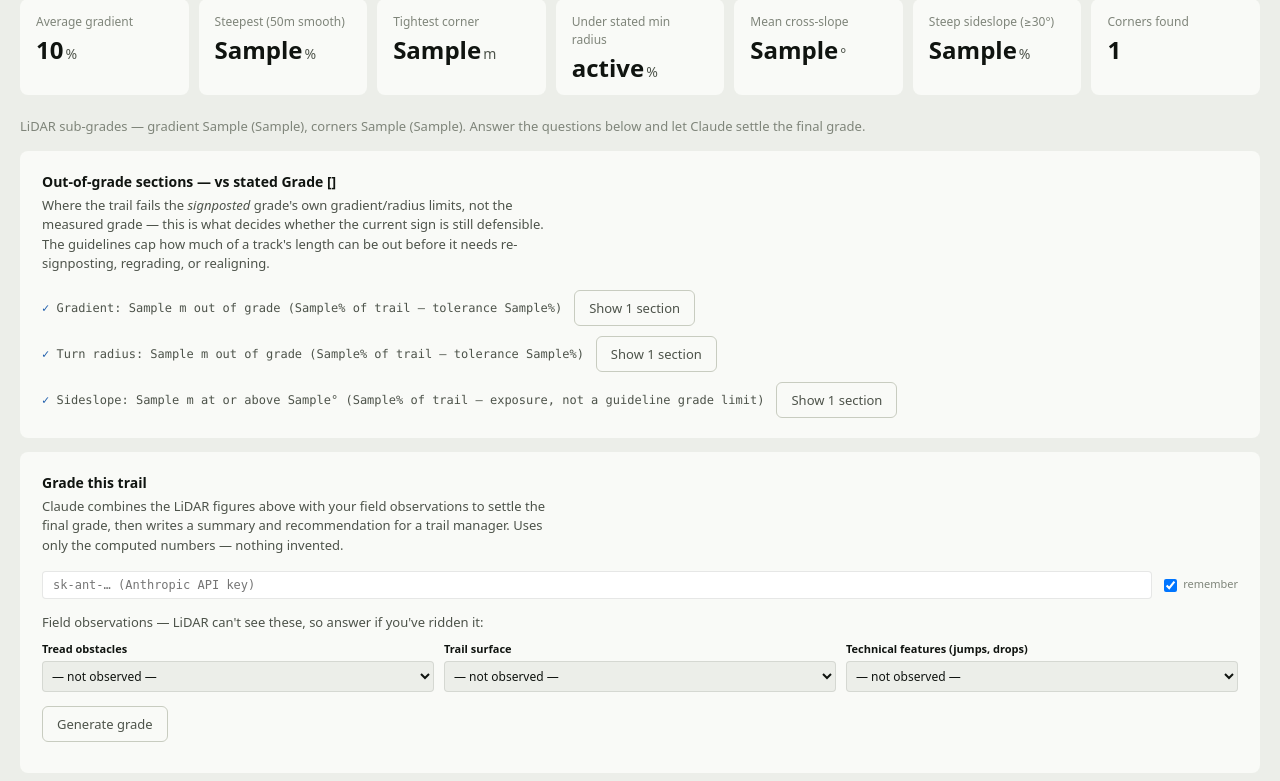
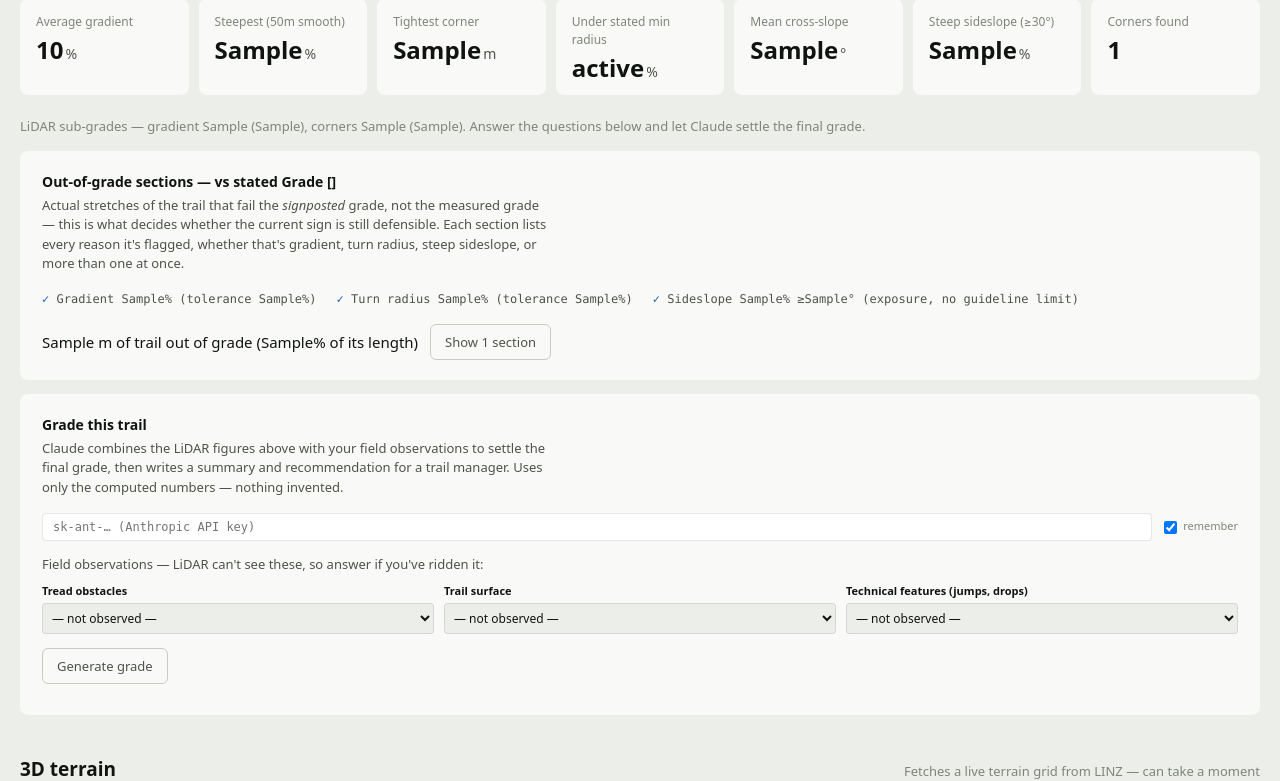
Before and after one commit to Sheasheak/lidar-trail-audit, a Flask app: template trail_grader/templates/result_v11.html in a window 1280 px wide. Shown: the part 273-1054 px from the top of the page. Run offline with Flask 3, Linux system fonts and the light colour scheme; the template is opened without the code that fills it: most values are stand-ins (such as "Sample title", 1, 10 or a date in 2020).

Commit message:
Merge out-of-grade sections by chainage instead of splitting by metric
The "Out-of-grade sections" card showed three separate breakdowns
(gradient, turn radius, sideslope), each with its own table — fine
for debugging, not how an inspector thinks about it. They care about
which physical stretches of trail are a problem, not which specific
measurement tripped first.

Added merge_out_of_grade_sections() in grader_v11.py: merges the
three run lists on physical chainage (accounting for each metric's
own sampling step — 1 m for gradient/radius, 5 m for sideslope —
before merging, so combined lengths stay honest), keeping the worst
value per metric when a section is flagged for more than one reason.
The card now shows one summary line, one toggle, and one table with
a "Why" column instead of three of each. The per-tolerance pass/fail
line stays as a compact checkrow up top.

Co-Authored-By: Claude Sonnet 5 <noreply@anthropic.com>

```diff
--- a/trail_grader/grader_v11.py
+++ b/trail_grader/grader_v11.py
@@ -441,6 +441,50 @@ def _exceedance_runs(stations_values, station_step, is_bad, worse):
     return runs
 
 
+def merge_out_of_grade_sections(gradient_exceedances, radius_exceedances, sideslope_exceedances):
+    """Collapse the three separate gradient/radius/sideslope run lists into
+    one physical-chainage view — DOC and inspectors think in terms of "this
+    stretch of trail is a problem", not which specific metric tripped it.
+    Each run's [start_m, start_m+length_m) already accounts for its own
+    sampling step (1 m for gradient/radius, 5 m for sideslope), so merging
+    on that physical extent — rather than raw start_m/end_m, which use
+    different step conventions — keeps the combined lengths honest."""
+    tagged = []
+    for r in gradient_exceedances:
+        tagged.append((r["start_m"], r["start_m"] + r["length_m"], "gradient", r["peak"]))
+    for r in radius_exceedances:
+        tagged.append((r["start_m"], r["start_m"] + r["length_m"], "radius", r["peak"]))
+    for r in sideslope_exceedances:
+        tagged.append((r["start_m"], r["start_m"] + r["length_m"], "sideslope", r["peak_deg"]))
+    tagged.sort(key=lambda t: t[0])
+
+    worse = {
+        "gradient": lambda a, b: a if abs(a) >= abs(b) else b,
+        "radius": min,
+        "sideslope": lambda a, b: a if abs(a) >= abs(b) else b,
+    }
+    label = {
+        "gradient": lambda v: f"Gradient {v}%",
+        "radius": lambda v: f"Turn radius {v} m",
+        "sideslope": lambda v: f"Sideslope {v}°",
+    }
+
+    merged = []
+    for start, end, kind, peak in tagged:
+        if merged and start <= merged[-1]["end"]:
+            merged[-1]["end"] = max(merged[-1]["end"], end)
+            merged[-1]["peaks"][kind] = worse[kind](merged[-1]["peaks"].get(kind, peak), peak)
+        else:
+            merged.append({"start": start, "end": end, "peaks": {kind: peak}})
+
+    return [{
+        "start_m": round(m["start"]),
+        "end_m": round(m["end"]),
+        "length_m": round(m["end"] - m["start"], 1),
+        "reasons": [{"kind": kind, "label": label[kind](peak)} for kind, peak in m["peaks"].items()],
+    } for m in merged]
+
+
 def circumradius(p1, p2, p3):
     (ax, ay), (bx, by), (cx, cy) = p1, p2, p3
     a, b, c = math.dist(p1, p2), math.dist(p2, p3), math.dist(p1, p3)
@@ -748,6 +792,11 @@ def run_audit(kml_bytes, trail_name="Trail", stated_grade=4, progress=None, want
     sideslope_out_length_m = round(sum(r["length_m"] for r in sideslope_exceedances), 1)
     sideslope_out_pct = round(sideslope_out_length_m / line.length * 100, 1) if line.length else 0.0
 
+    out_of_grade_sections = merge_out_of_grade_sections(
+        gradient_exceedances, radius_exceedances, sideslope_exceedances)
+    out_of_grade_length_m = round(sum(s["length_m"] for s in out_of_grade_sections), 1)
+    out_of_grade_pct = round(out_of_grade_length_m / line.length * 100, 1) if line.length else 0.0
+
     # ---- gradient profile (matplotlib PNG) ----
     note("Drawing charts…")
     abs_limit = stated_abs_limit  # same value, computed earlier alongside gradient_exceedances
@@ -823,6 +872,9 @@ def run_audit(kml_bytes, trail_name="Trail", stated_grade=4, progress=None, want
         "sideslope_exceedances": sideslope_exceedances,
         "sideslope_out_length_m": sideslope_out_length_m,
         "sideslope_out_pct": sideslope_out_pct,
+        "out_of_grade_sections": out_of_grade_sections,
+        "out_of_grade_length_m": out_of_grade_length_m,
+        "out_of_grade_pct": out_of_grade_pct,
         "steep_sideslope_deg": STEEP_SIDESLOPE_DEG,
         "trail_length_m": round(line.length, 1),
         "points_wgs84_dense": points_wgs84_dense,
--- a/trail_grader/templates/result_v11.html
+++ b/trail_grader/templates/result_v11.html
@@ -47,79 +47,42 @@
   <!-- ================= OUT-OF-GRADE SECTIONS ================= -->
   <section class="card" id="exceed-card" style="margin-top:14px">
     <h3>Out-of-grade sections — vs stated Grade {{ r.stated_grade }}</h3>
-    <p class="card-sub">Where the trail fails the <em>signposted</em> grade's own gradient/radius limits, not the
-      measured grade — this is what decides whether the current sign is still defensible. The guidelines cap how
-      much of a track's length can be out before it needs re-signposting, regrading, or realigning.</p>
-    <div class="checkrow" style="border-top:0;padding-top:0;flex-direction:column;align-items:flex-start;gap:10px">
-      <div style="display:flex;align-items:center;gap:12px;flex-wrap:wrap">
-        <span class="{{ 'fail' if r.gradient_out_pct > r.gradient_tolerance_pct else '' }}">
-          Gradient: {{ r.gradient_out_length_m }} m out of grade
-          ({{ r.gradient_out_pct }}% of trail — tolerance {{ r.gradient_tolerance_pct }}%)
-        </span>
-        {% if r.gradient_exceedances %}
-        <button type="button" class="ghost toggle-btn" data-target="gradient-sections" aria-pressed="false">
-          Show {{ r.gradient_exceedances|length }} section{{ 's' if r.gradient_exceedances|length != 1 else '' }}
-        </button>
-        {% endif %}
-      </div>
-      <div style="display:flex;align-items:center;gap:12px;flex-wrap:wrap">
-        <span class="{{ 'fail' if r.radius_out_pct > r.radius_tolerance_pct else '' }}">
-          Turn radius: {{ r.radius_out_length_m }} m out of grade
-          ({{ r.radius_out_pct }}% of trail — tolerance {{ r.radius_tolerance_pct }}%)
-        </span>
-        {% if r.radius_exceedances %}
-        <button type="button" class="ghost toggle-btn" data-target="radius-sections" aria-pressed="false">
-          Show {{ r.radius_exceedances|length }} section{{ 's' if r.radius_exceedances|length != 1 else '' }}
-        </button>
-        {% endif %}
-      </div>
-      <div style="display:flex;align-items:center;gap:12px;flex-wrap:wrap">
-        <span>
-          Sideslope: {{ r.sideslope_out_length_m }} m at or above {{ r.steep_sideslope_deg }}°
-          ({{ r.sideslope_out_pct }}% of trail — exposure, not a guideline grade limit)
-        </span>
-        {% if r.sideslope_exceedances %}
-        <button type="button" class="ghost toggle-btn" data-target="sideslope-sections" aria-pressed="false">
-          Show {{ r.sideslope_exceedances|length }} section{{ 's' if r.sideslope_exceedances|length != 1 else '' }}
-        </button>
-        {% endif %}
-      </div>
+    <p class="card-sub">Actual stretches of the trail that fail the <em>signposted</em> grade, not the measured
+      grade — this is what decides whether the current sign is still defensible. Each section lists every reason
+      it's flagged, whether that's gradient, turn radius, steep sideslope, or more than one at once.</p>
+
+    <div class="checkrow" style="border-top:0;padding-top:0">
+      <span class="{{ 'fail' if r.gradient_out_pct > r.gradient_tolerance_pct else '' }}">
+        Gradient {{ r.gradient_out_pct }}% (tolerance {{ r.gradient_tolerance_pct }}%)
+      </span>
+      <span class="{{ 'fail' if r.radius_out_pct > r.radius_tolerance_pct else '' }}">
+        Turn radius {{ r.radius_out_pct }}% (tolerance {{ r.radius_tolerance_pct }}%)
+      </span>
+      <span>Sideslope {{ r.sideslope_out_pct }}% ≥{{ r.steep_sideslope_deg }}° (exposure, no guideline limit)</span>
     </div>
 
-    {% if r.gradient_exceedances %}
-    <table class="flags" id="gradient-sections" style="display:none;margin-top:16px">
-      <caption style="text-align:left;font-size:12px;color:var(--ink-3);margin-bottom:6px">Gradient — out-of-grade sections</caption>
-      <thead><tr><th scope="col">Chainage</th><th scope="col">Length</th><th scope="col">Peak gradient</th></tr></thead>
+    {% if r.out_of_grade_sections %}
+    <div style="display:flex;align-items:center;gap:12px;flex-wrap:wrap;margin-top:16px">
+      <span>{{ r.out_of_grade_length_m }} m of trail out of grade ({{ r.out_of_grade_pct }}% of its length)</span>
+      <button type="button" class="ghost toggle-btn" data-target="out-of-grade-sections" aria-pressed="false">
+        Show {{ r.out_of_grade_sections|length }} section{{ 's' if r.out_of_grade_sections|length != 1 else '' }}
+      </button>
+    </div>
+    <table class="flags" id="out-of-grade-sections" style="display:none;margin-top:16px">
+      <caption style="text-align:left;font-size:12px;color:var(--ink-3);margin-bottom:6px">Out-of-grade sections, merged by chainage</caption>
+      <thead><tr><th scope="col">Chainage</th><th scope="col">Length</th><th scope="col">Why</th></tr></thead>
       <tbody>
-        {% for run in r.gradient_exceedances %}
-        <tr><td>{{ run.start_m }}–{{ run.end_m }} m</td><td>{{ run.length_m }} m</td><td>{{ run.peak }}%</td></tr>
+        {% for s in r.out_of_grade_sections %}
+        <tr>
+          <td>{{ s.start_m }}–{{ s.end_m }} m</td>
+          <td>{{ s.length_m }} m</td>
+          <td>{% for reason in s.reasons %}{{ reason.label }}{% if not loop.last %}, {% endif %}{% endfor %}</td>
+        </tr>
         {% endfor %}
       </tbody>
     </table>
-    {% endif %}
-
-    {% if r.radius_exceedances %}
-    <table class="flags" id="radius-sections" style="display:none;margin-top:16px">
-      <caption style="text-align:left;font-size:12px;color:var(--ink-3);margin-bottom:6px">Turn radius — out-of-grade sections</caption>
-      <thead><tr><th scope="col">Chainage</th><th scope="col">Length</th><th scope="col">Tightest radius</th></tr></thead>
-      <tbody>
-        {% for run in r.radius_exceedances %}
-        <tr><td>{{ run.start_m }}–{{ run.end_m }} m</td><td>{{ run.length_m }} m</td><td>{{ run.peak }} m</td></tr>
-        {% endfor %}
-      </tbody>
-    </table>
-    {% endif %}
-
-    {% if r.sideslope_exceedances %}
-    <table class="flags" id="sideslope-sections" style="display:none;margin-top:16px">
-      <caption style="text-align:left;font-size:12px;color:var(--ink-3);margin-bottom:6px">Sideslope — sections at or above {{ r.steep_sideslope_deg }}°</caption>
-      <thead><tr><th scope="col">Chainage</th><th scope="col">Length</th><th scope="col">Peak sideslope</th></tr></thead>
-      <tbody>
-        {% for run in r.sideslope_exceedances %}
-        <tr><td>{{ run.start_m }}–{{ run.end_m }} m</td><td>{{ run.length_m }} m</td><td>{{ run.peak_deg }}°</td></tr>
-        {% endfor %}
-      </tbody>
-    </table>
+    {% else %}
+    <p style="margin-top:16px;color:var(--ink-2);font-size:13.5px">No out-of-grade sections found.</p>
     {% endif %}
   </section>
 
```
